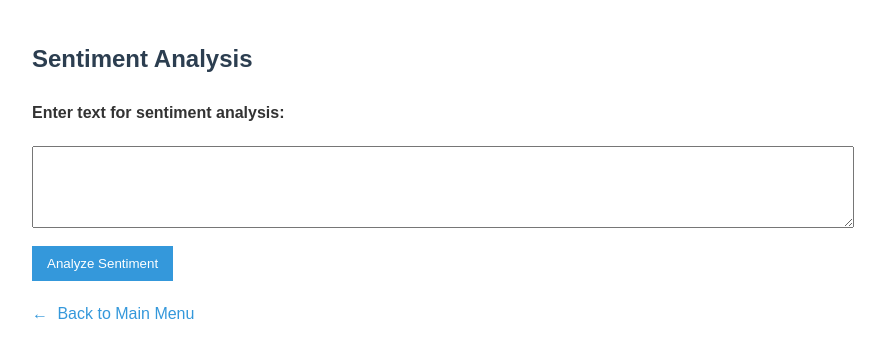
After one commit to sheinhtetsai99/assignment2, a Flask app: page /sentiment_analysis in a window 1280 px wide. The commit adds this page. Shown: the top 358 px of the page, without its empty margins (208-1093 px from the left). Run offline with Flask 3, Linux system fonts and the light colour scheme.

Commit message:
Added sentiment analyser TextBlob

```diff
--- a/app.py
+++ b/app.py
@@ -2,6 +2,7 @@ from flask import Flask,render_template,request
 import os
 from dotenv import load_dotenv, dotenv_values
 import openai
+from textblob import TextBlob
 
 load_dotenv()
 
@@ -36,5 +37,18 @@ def prediction():
 def joke():
     return(render_template("joke.html"))
 
+@app.route("/sentiment_analysis", methods=["GET","POST"])
+def sentiment_analysis():
+    return render_template("sentiment_analysis.html")
+
+@app.route("/sentiment_analysis_reply", methods=["GET","POST"])
+def sentiment_analysis_reply():
+    text = request.form.get("text")
+    analysis = TextBlob(text).sentiment
+    return render_template("sentiment_analysis_reply.html",
+                           text=text,
+                           polarity=round(analysis.polarity, 2),
+                           subjectivity=round(analysis.subjectivity, 2))
+
 if __name__ == "__main__":
     app.run()
--- a/requirements.txt
+++ b/requirements.txt
@@ -2,3 +2,4 @@ flask
 gunicorn
 openai
 python-dotenv
+textblob
--- a/templates/index.html
+++ b/templates/index.html
@@ -73,6 +73,10 @@
         <form action="/joke" method="post">
             <input type="submit" value="Tell me a joke" class="joke-button">
         </form>
+
+        <form action="/sentiment_analysis" method="post">
+            <input type="submit" value="Sentiment Analysis" class="joke-button">
+        </form>
     </div>
 </body>
 </html>
--- /dev/null
+++ b/templates/sentiment_analysis.html
@@ -0,0 +1,30 @@
+<!DOCTYPE html>
+<html lang="en">
+<head>
+    <meta charset="UTF-8">
+    <meta name="viewport" content="width=device-width, initial-scale=1.0">
+    <title>Sentiment Analysis</title>
+    <style>
+        body { font-family: Arial, sans-serif; line-height: 1.6; color: #333; max-width: 800px; margin: 0 auto; padding: 20px; }
+        h2 { color: #2c3e50; }
+        form { margin-top: 20px; }
+        textarea { width: 100%; padding: 10px; margin-bottom: 10px; }
+        input[type="submit"] { background-color: #3498db; color: white; padding: 10px 15px; border: none; cursor: pointer; }
+        input[type="submit"]:hover { background-color: #2980b9; }
+        .back-link { display: inline-block; margin-top: 20px; color: #3498db; text-decoration: none; }
+        .back-arrow { margin-right: 5px; }
+    </style>
+</head>
+<body>
+    <h2>Sentiment Analysis</h2>
+
+    <h4>Enter text for sentiment analysis:</h4>
+
+    <form action="/sentiment_analysis_reply" method="post">
+        <textarea name="text" rows="4" cols="50"></textarea><br>
+        <input type="submit" value="Analyze Sentiment">
+    </form>
+
+    <a href="/" class="back-link"><span class="back-arrow">←</span> Back to Main Menu</a>
+</body>
+</html>
```
Also changed, not shown: templates/sentiment_analysis_reply.html (added, +31 -0 lines), 1 other file.
